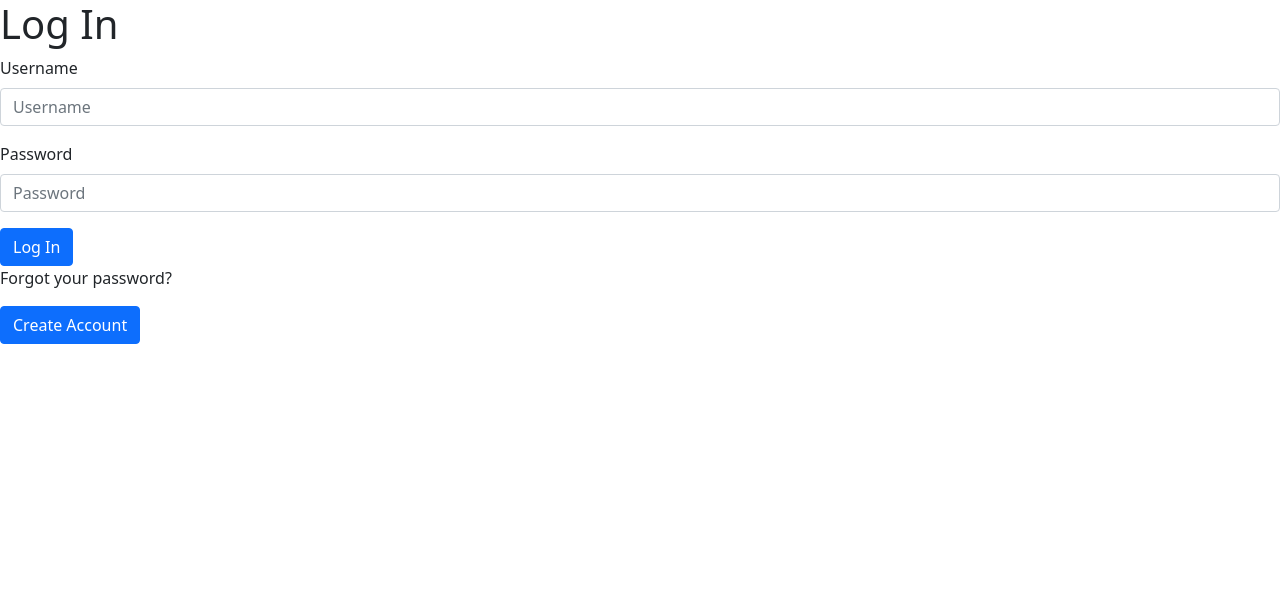
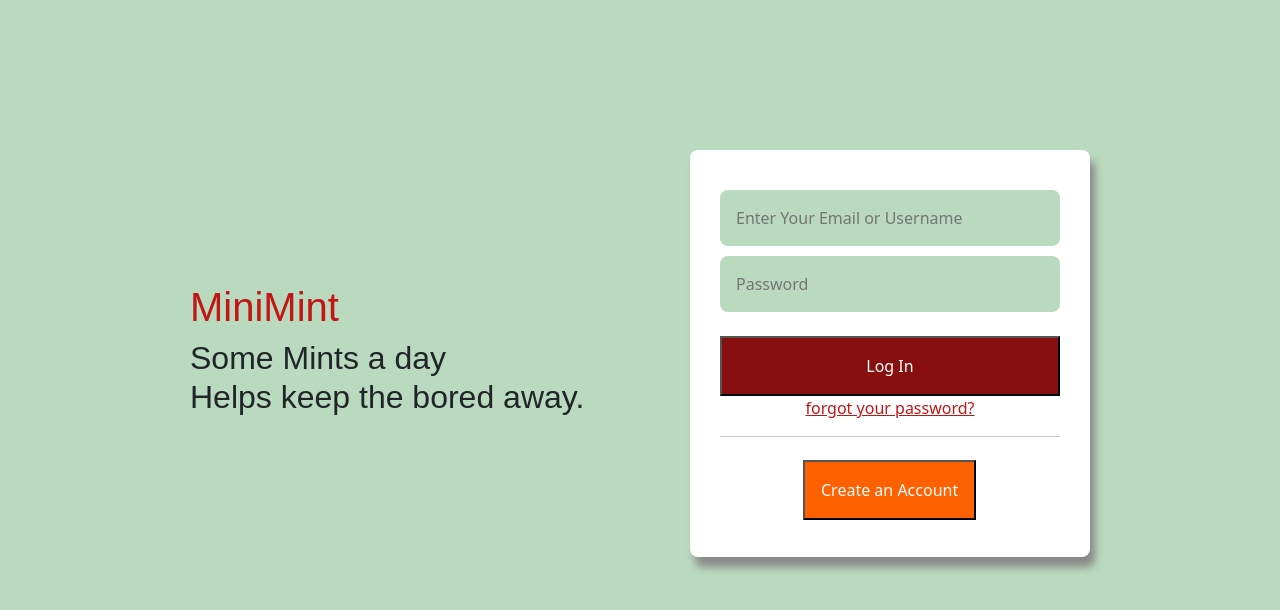
Before and after one commit to crlyhffmn/front_end, a React (Create React App) app: page / in a window 1280 px wide. Shown: the top 610 px of the page. Built offline with nearby package versions, Linux system fonts and the light colour scheme.

Commit message:
Update on the Login Form

```diff
--- a/src/App.js
+++ b/src/App.js
@@ -1,4 +1,3 @@
-import logo from './logo.svg';
 import './App.css';
 import LoginForm from './components/LoginForm';
 
--- /dev/null
+++ b/src/components/LoginForm/LoginForm.css
@@ -0,0 +1,94 @@
+* {
+  margin: 0%;
+  padding: 0%;
+  background-color: #badabf;
+  /* display: flex; */
+}
+
+.container {
+  margin-right: auto;
+  margin-left: auto;
+  display: flex;
+  align-items: center;
+  justify-content: center;
+  margin-top: 100px;
+  padding: 50px;
+}
+
+.text-left {
+  margin-right: 50px;
+  width: 450px;
+}
+
+.form {
+  float: right;
+  background-color: white;
+  padding: 30px;
+  box-shadow: 5px 10px 8px #888888;
+  border-radius: 8px;
+  width: 400px;
+}
+.form input {
+  margin-top: 10px;
+  border: none;
+  border-radius: 8px;
+  padding: 16px;
+  width: 100%;
+  background-color: #badabf;
+}
+
+.form-group {
+  background-color: #fff;
+}
+
+button {
+  margin-top: 15px;
+  background-color: #880f0f;
+  padding: 16px;
+  width: 100%;
+  border-radius: 8px;
+  color: white;
+  font-family: sans-serif;
+  font-size: 18px;
+}
+
+button:hover {
+  background: #c21515;
+  transition: 0.2s ease-out;
+  cursor: pointer;
+  color: #000;
+}
+
+h1 {
+  font-size: 55px;
+  color: #c21515;
+  font-family: "PT Sans", sans-serif;
+}
+
+h2 {
+  font-family: "PT Sans", sans-serif;
+  font-size: 28px;
+  font-weight: normal;
+  line-height: 32px;
+  width: 500px;
+}
+p {
+  background-color: white;
+  font-size: 16px;
+  color: #c21515;
+  margin-top: 10px;
+  text-align: center;
+}
+
+p a {
+  color: #c21515;
+  background-color: white;
+}
+.btn {
+  padding: 7px;
+  background-color: white;
+  margin-left: 70px;
+}
+.btn button {
+  background-color: #ff6000;
+}
--- a/src/components/LoginForm/index.js
+++ b/src/components/LoginForm/index.js
@@ -1,5 +1,8 @@
 import React, { useState } from "react";
 import axios from "axios";
+import {Alert} from 'react-bootstrap';
+import './LoginForm.css';
+
 
 const LoginForm = () => {
     const [users, setUsers] = useState({
@@ -16,27 +19,51 @@ const LoginForm = () => {
 
     function onSubmitHandler(e) {
         e.preventDefault();
+        axios.get("http://localhost:10001/user", users.username)
+        .then(response => {
+            console.log(response.data);
+            if(response.data === ""){
+                return(
+                    <Alert>Please enter your username</Alert>
+                )
+            }else if(response.data.password !== users.password){
+                return(
+                    <Alert>Invalid Password</Alert>
+                )
+            };
+        })
+        .catch(error => {console.error(error)})
+    }
 
+    function onClickHandler(e){
+        e.preventDefault();
+        window.location.href='/Register';
     }
 
     return(
-        <div className="LoginContainer">
-            <div className="wrapper">
-                <h1>Log In</h1>
-                <form onSubmit={onSubmitHandler}>
-                    <div className="mb-3">
-                        <label className="form-label">Username</label>
-                        <input type="text" className="form-control" name="username" placeholder="Username" value={users.username} onChange={onChangeHandler} required/>
+        <div className="container">
+            <div className="containerLeft">
+                <div className="text-left">
+                    <h1>MiniMint</h1>
+                    <h2>Some Mints a day<br/>
+                        Helps keep the bored away.</h2>
+                </div>
+            </div>
+
+            <div className="containerRight">
+                <form className="form">
+                    <div className="form-group">
+                        <input type="text" placeholder="Enter Your Email or Username" name="username" value={users.username} onChange={onChangeHandler} /> <br></br>
+                         <input type="password"  placeholder="Password" name="password" value={users.password} onChange={onChangeHandler} /><br/><br/>
+                        <button onSubmit={onSubmitHandler}>Log In</button>
                     </div>
-                    <div className="mb-3">
-                        <label className="form-label">Password</label>
-                        <input type="password" className="form-control" name="password" placeholder="Password" value={users.password} onChange={onChangeHandler} required/>
+                        {/* <Link to="/update">forgot you password?</Link> */}
+                    <p><a href ="/">forgot your password?</a></p>
+                    <hr/>
+                    <div className="btn">
+                        <button onClick={onClickHandler}>Create an Account</button>
                     </div>
-                    <button type="submit" className="btn btn-primary">Log In</button>
-                    <p>Forgot your password?</p>
-                    <button type="submit" className="btn btn-primary">Create Account</button>
                 </form>
-
             </div>
         </div>
     )
--- a/src/index.js
+++ b/src/index.js
@@ -2,7 +2,7 @@ import React from 'react';
 import ReactDOM from 'react-dom';
 import './index.css';
 import App from './App';
-import reportWebVitals from './reportWebVitals';
+// import reportWebVitals from './reportWebVitals';
 import '../node_modules/bootstrap/dist/css/bootstrap.min.css';
 
 ReactDOM.render(
@@ -15,4 +15,4 @@ ReactDOM.render(
 // If you want to start measuring performance in your app, pass a function
 // to log results (for example: reportWebVitals(console.log))
 // or send to an analytics endpoint. Learn more: https://bit.ly/CRA-vitals
-reportWebVitals();
+// reportWebVitals();
```
